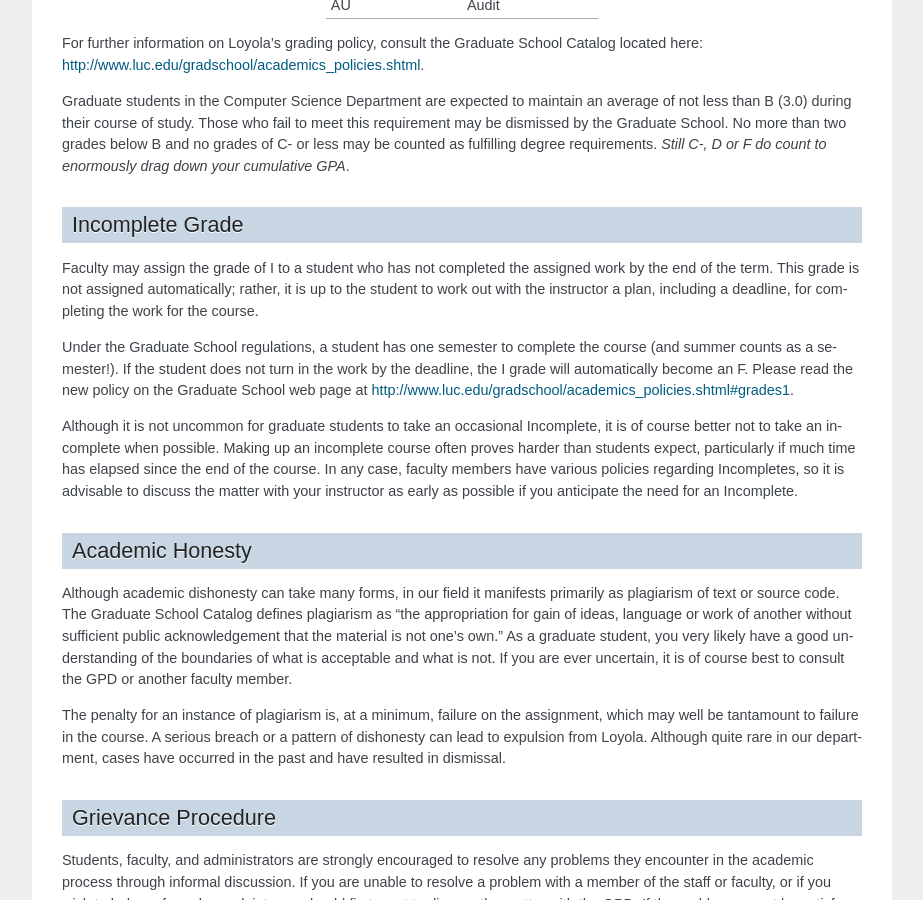
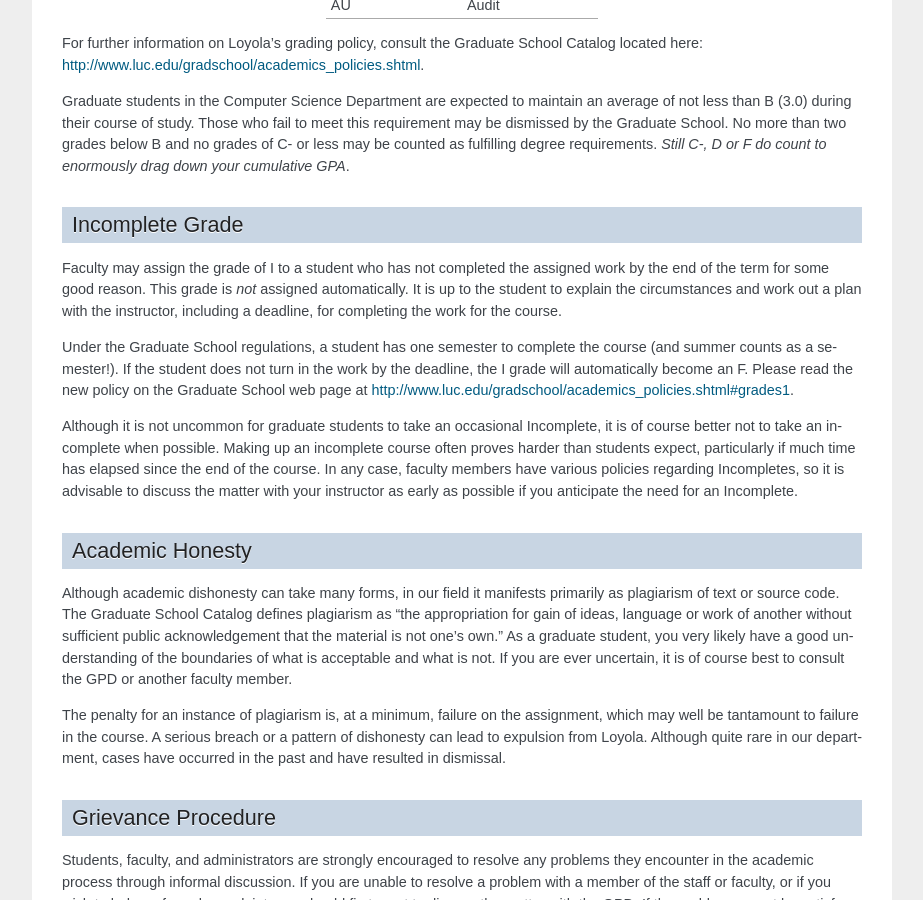
Before and after one commit to LoyolaChicagoCS/gradhandbook, a Sphinx documentation site: the page built from source/regulations.rst, in a window 1280 px wide and 900 px high, scrolled down 7518 px. Shown: the whole window, without its empty margins (198-1121 px from the left). Built offline with Sphinx 7.4.7, drawn with Linux system fonts in a browser that asks for light colours.

```diff
--- a/source/regulations.rst
+++ b/source/regulations.rst
@@ -637,8 +637,10 @@ Incomplete Grade
 --------------------------------
 
 Faculty may assign the grade of I to a student who has not completed the assigned
-work by the end of the term. This grade is not assigned automatically;
-rather, it is up to the student to work out with the instructor a plan,
+work by the end of the term for some good reason.
+This grade is *not* assigned automatically.
+It is up to the student to explain the circumstances and
+work out a plan with the instructor,
 including a deadline, for completing the work for the course.
 
 Under the Graduate School regulations, a student has one semester to complete the course
```
